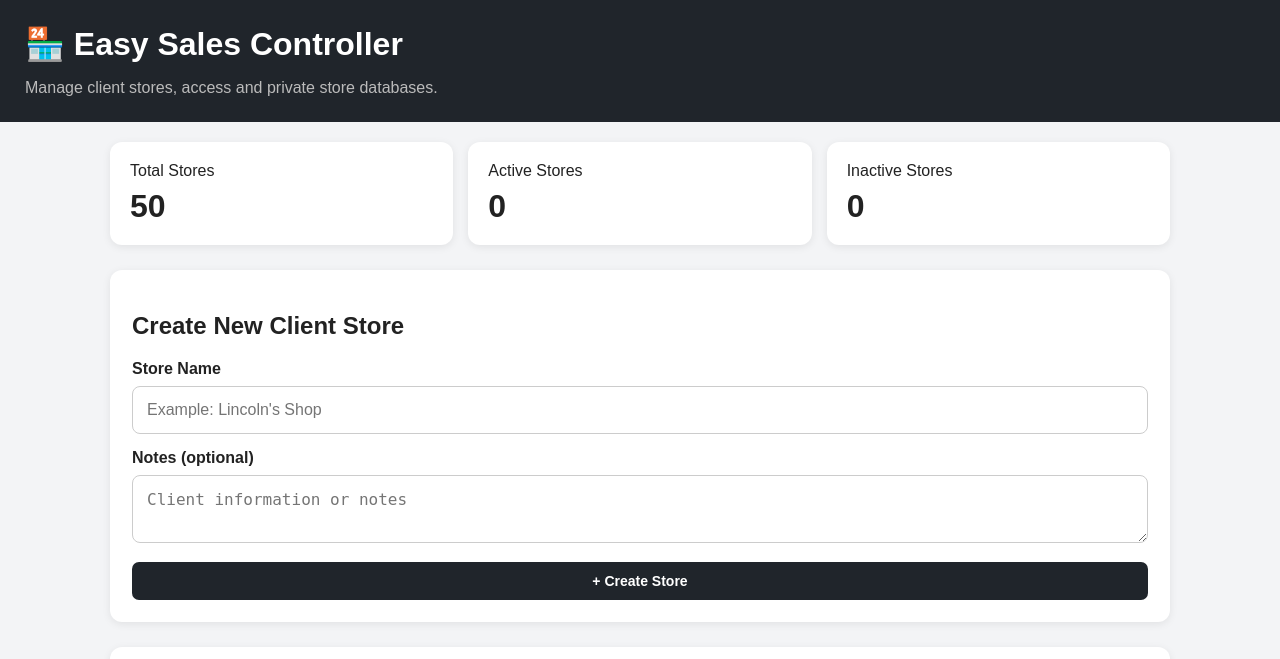
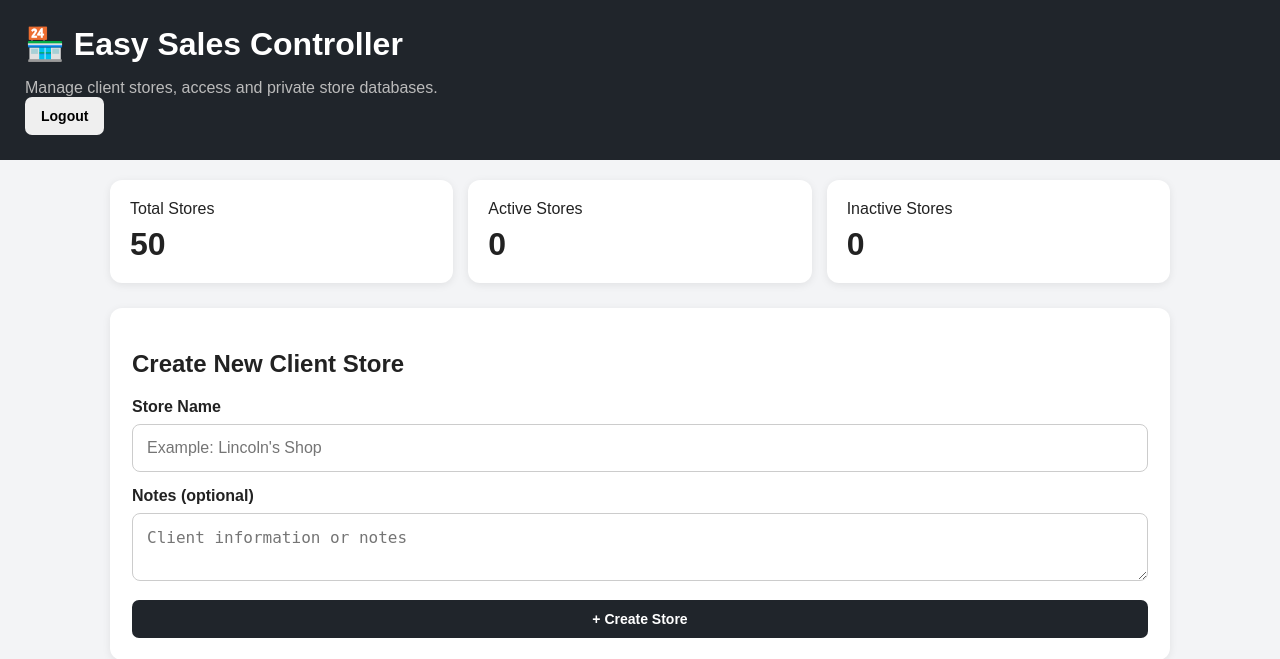
Before and after one commit to JAKES07/Easy_Sales, a Flask app: page /controller/ in a window 1280 px wide. Shown: the top 659 px of the page. Run offline with Flask 3, Linux system fonts and the light colour scheme; the visitor is signed in with stand-in values (Sample User, id 1); data comes from the database, SQL or seed files in the repository.

Commit message:
Update controller_dashboard.html

```diff
--- a/templates/controller_dashboard.html
+++ b/templates/controller_dashboard.html
@@ -197,8 +197,18 @@
 <body>
 
 <div class="header">
-    <h1>🏪 Easy Sales Controller</h1>
-    <p>Manage client stores, access and private store databases.</p>
+    <div class="header-content">
+        <div>
+            <h1>🏪 Easy Sales Controller</h1>
+            <p>Manage client stores, access and private store databases.</p>
+        </div>
+
+        <form action="{{ url_for('controller.logout') }}" method="POST">
+            <button type="submit" class="btn-logout">
+                Logout
+            </button>
+        </form>
+    </div>
 </div>
 
 <div class="container">
```
